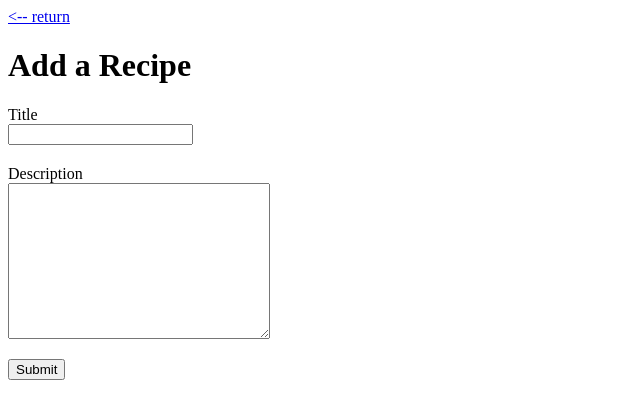
After one commit to styvens-w/WCS---Marmiwild, a PHP site: page /add.php in a window 1280 px wide. The commit adds this page. Shown: the top 419 px of the page, without its empty margins (0-640 px from the left). Run offline with PHP 8.4, Linux system fonts and the light colour scheme; a stand-in replaces the project's code that opens the database connection; some libraries are stand-ins or nearby versions.

Commit message:
Done episode 1

```diff
--- /dev/null
+++ b/add.php
@@ -0,0 +1,36 @@
+<?php
+
+require_once 'config.php';
+require __DIR__ . '/src/models/recipe-model.php';
+
+$errors = [];
+if ($_SERVER["REQUEST_METHOD"] === 'POST') {
+    if (!isset($_POST["title"]) || $_POST["title"] === '' || strlen($_POST["title"]) > 255 ) {
+
+        $errors[] = "Le titre est obligatoire et doit faire moin de 255 caractères";
+
+    } else {
+
+        $title = trim(htmlentities($_POST['title']));
+        $recipe['title'] = $title;
+
+    }
+
+    if (!isset($_POST["description"]) || $_POST["description"] === '' || strlen($_POST["description"]) > 2000 ) {
+
+        $errors[] = "Le description est obligatoire et doit faire moin de 2000 caractères";
+
+    } else {
+
+        $description = trim(htmlentities($_POST['description']));
+        $recipe['description'] = $description;
+
+    }
+
+    if (empty($errors)) {
+        saveRecipe($recipe);
+        header('Location: /');
+    }
+}
+
+require __DIR__ . '/src/views/form.php';
--- /dev/null
+++ b/src/models/recipe-model.php
@@ -0,0 +1,36 @@
+<?php
+function createConnection(): PDO
+{
+    return new PDO("mysql:host=" . SERVER . ";dbname=" . DATABASE . ";charset=utf8", USER, PASSWORD);
+}
+
+function getAllRecipes(): array
+{
+    $connection = createConnection();
+
+    return $connection->query('SELECT id, title FROM recipe')->fetchAll(PDO::FETCH_ASSOC);
+}
+
+function getRecipeById(int $id): array
+{
+    $connection = createConnection();
+
+    $query = 'SELECT title, description FROM recipe WHERE id=:id';
+    $statement = $connection->prepare($query);
+    $statement->bindValue(':id', $id, PDO::PARAM_INT);
+    $statement->execute();
+
+    return $statement->fetch(PDO::FETCH_ASSOC);
+}
+
+function saveRecipe(array $recipe): void
+{
+    $connection = createConnection();
+
+    // lance une requête SQL pour enregistrer la recette $recipe
+    $query = 'INSERT INTO recipe (title, description) VALUES (:title, :description)';
+    $statement = $connection->prepare($query);
+    $statement->bindValue(':title', $recipe['title']);
+    $statement->bindValue(':description', $recipe['description']);
+    $statement->execute();
+}
--- /dev/null
+++ b/src/views/form.php
@@ -0,0 +1,24 @@
+<!DOCTYPE html>
+<html lang="en">
+<head>
+    <meta charset="UTF-8">
+    <meta name="viewport" content="width=device-width, initial-scale=1, shrink-to-fit=no">
+    <title>List of Recipes</title>
+</head>
+<body>
+<a href="/"><-- return</a>
+<h1>Add a Recipe</h1>
+<?php foreach ($errors as $error) : ?>
+<p><?=$error?></p>
+<?php endforeach; ?>
+<form action="" method="post">
+    <label for="title" style="display: block">Title</label>
+    <input type="text" id="title" name="title" style="display: block; margin-bottom: 20px">
+
+    <label for="description" style="display: block">Description</label>
+    <textarea name="description" id="description" cols="30" rows="10" style="display: block; margin-bottom: 20px"></textarea>
+
+    <input type="submit">
+</form>
+</body>
+</html>
```
Also changed, not shown: index.php (+4 -25 lines), show.php (+5 -24 lines), src/views/indexRecipe.php (added, +22 -0 lines), src/views/showRecipe.php (added, +15 -0 lines).
